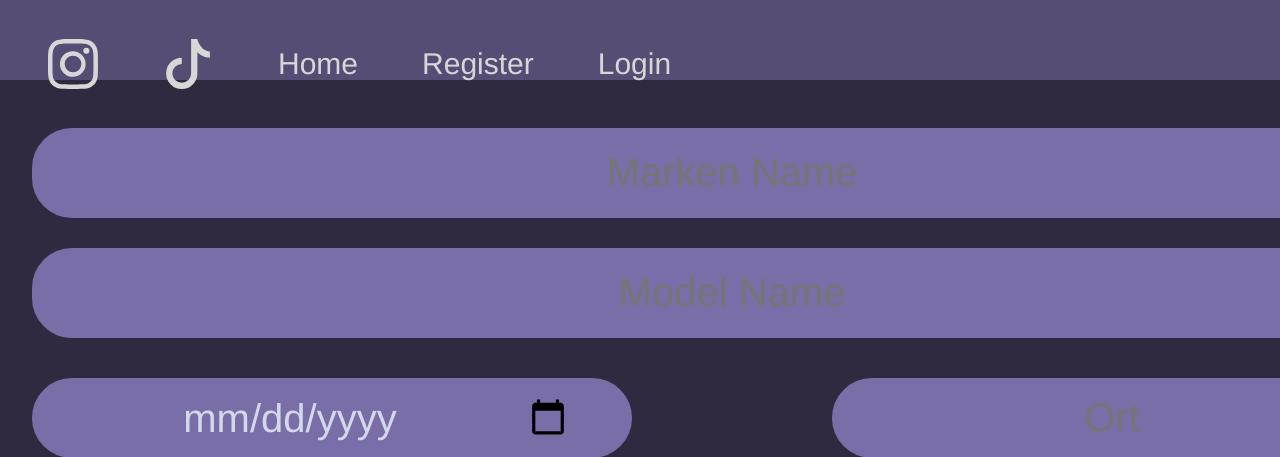
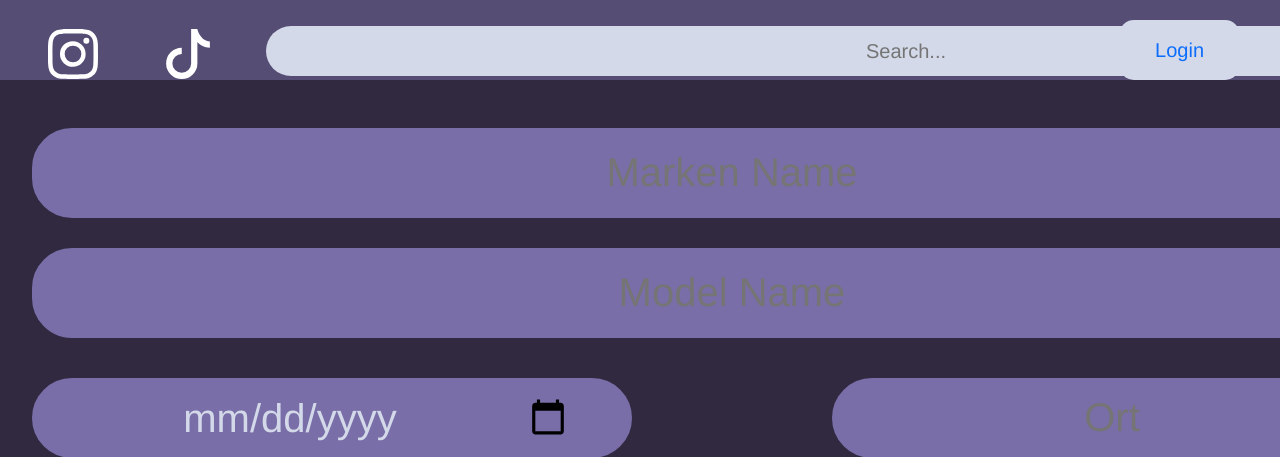
Before and after one commit to davidP1278/Carsdex, an ASP.NET Core app: page /AddPost in a window 1280 px wide; the page is wider, and only the part inside the window is pictured. Shown: the top 457 px of that part. Run offline with ASP.NET Core 8, Linux system fonts and the light colour scheme; data that the repository does not hold is empty; style sheets or scripts are compiled from the project's sources; some libraries are stand-ins or nearby versions.

Commit message:
Refactored layout

```diff
--- a/Carsdex/Carsdex/Carsdex/Components/Layout/NavMenu.razor
+++ b/Carsdex/Carsdex/Carsdex/Components/Layout/NavMenu.razor
@@ -7,7 +7,7 @@
 
         <div class="nav-item px-3">
             <NavLink class="nav-link" href="https://www.instagram.com/dapro720s/">
-                <svg style="width: 50px; height: 50px; margine-left: 1px; margin-right: 1px;" xmlns="http://www.w3.org/2000/svg" width="50" height="50" fill="currentColor" class="bi bi-instagram" viewBox="0 0 16 16">
+                <svg style="width: 50px; height: 50px; margine-left: 1px; margin-right: 1px; margin-top: -10px;" xmlns="http://www.w3.org/2000/svg" width="50" height="50" fill="currentColor" class="bi bi-instagram" viewBox="0 0 16 16">
                     <path d="M8 0C5.829 0 5.556.01 4.703.048 3.85.088 3.269.222 2.76.42a3.9 3.9 0 0 0-1.417.923A3.9 3.9 0 0 0 .42 2.76C.222 3.268.087 3.85.048 4.7.01 5.555 0 5.827 0 8.001c0 2.172.01 2.444.048 3.297.04.852.174 1.433.372 1.942.205.526.478.972.923 1.417.444.445.89.719 1.416.923.51.198 1.09.333 1.942.372C5.555 15.99 5.827 16 8 16s2.444-.01 3.298-.048c.851-.04 1.434-.174 1.943-.372a3.9 3.9 0 0 0 1.416-.923c.445-.445.718-.891.923-1.417.197-.509.332-1.09.372-1.942C15.99 10.445 16 10.173 16 8s-.01-2.445-.048-3.299c-.04-.851-.175-1.433-.372-1.941a3.9 3.9 0 0 0-.923-1.417A3.9 3.9 0 0 0 13.24.42c-.51-.198-1.092-.333-1.943-.372C10.443.01 10.172 0 7.998 0zm-.717 1.442h.718c2.136 0 2.389.007 3.232.046.78.035 1.204.166 1.486.275.373.145.64.319.92.599s.453.546.598.92c.11.281.24.705.275 1.485.039.843.047 1.096.047 3.231s-.008 2.389-.047 3.232c-.035.78-.166 1.203-.275 1.485a2.5 2.5 0 0 1-.599.919c-.28.28-.546.453-.92.598-.28.11-.704.24-1.485.276-.843.038-1.096.047-3.232.047s-2.39-.009-3.233-.047c-.78-.036-1.203-.166-1.485-.276a2.5 2.5 0 0 1-.92-.598 2.5 2.5 0 0 1-.6-.92c-.109-.281-.24-.705-.275-1.485-.038-.843-.046-1.096-.046-3.233s.008-2.388.046-3.231c.036-.78.166-1.204.276-1.486.145-.373.319-.64.599-.92s.546-.453.92-.598c.282-.11.705-.24 1.485-.276.738-.034 1.024-.044 2.515-.045zm4.988 1.328a.96.96 0 1 0 0 1.92.96.96 0 0 0 0-1.92m-4.27 1.122a4.109 4.109 0 1 0 0 8.217 4.109 4.109 0 0 0 0-8.217m0 1.441a2.667 2.667 0 1 1 0 5.334 2.667 2.667 0 0 1 0-5.334" />
                 </svg>
             </NavLink>
@@ -15,16 +15,16 @@
 
         <div class="nav-item px-3">
             <NavLink class="nav-link" href="@("https://www.tiktok.com/@dapro720s")">
-                <svg style="width: 50px; height: 50px; margine-left: 1px; margin-right: 1px;" xmlns="http://www.w3.org/2000/svg" width="50" height="50" fill="currentColor" class="bi bi-tiktok" viewBox="0 0 16 16">
+                <svg style="width: 50px; height: 50px; margine-left: 1px; margin-right: 1px;  margin-top: -10px;" xmlns="http://www.w3.org/2000/svg" width="50" height="50" fill="currentColor" class="bi bi-tiktok" viewBox="0 0 16 16">
                     <path d="M9 0h1.98c.144.715.54 1.617 1.235 2.512C12.895 3.389 13.797 4 15 4v2c-1.753 0-3.07-.814-4-1.829V11a5 5 0 1 1-5-5v2a3 3 0 1 0 3 3z" />
                 </svg>
             </NavLink>
         </div>
 
-        <div class="nav-item px-3">
-            <NavLink class="nav-link" href="" Match="NavLinkMatch.All">
-                <span></span> Home
-            </NavLink>
+
+
+        <div class="searchBar">
+            <input class="search" type="text" placeholder="Search...">
         </div>
 
         <AuthorizeView>
@@ -45,12 +45,7 @@
                 </div>
             </Authorized>
             <NotAuthorized>
-                <div class="nav-item px-3">
-                    <NavLink class="nav-link" href="Account/Register">
-                        <span aria-hidden="true"></span> Register
-                    </NavLink>
-                </div>
-                <div class="nav-item px-3">
+                <div class="login">
                     <NavLink class="nav-link" href="Account/Login">
                         <span aria-hidden="true"></span> Login
                     </NavLink>
--- a/Carsdex/Carsdex/Carsdex/Components/Layout/NavMenu.razor.css
+++ b/Carsdex/Carsdex/Carsdex/Components/Layout/NavMenu.razor.css
@@ -35,10 +35,11 @@
 }
 
 .nav-item {
-    font-size: 0.9rem;
+    font-size: 1rem;
     padding-bottom: 0.5rem;
     align-content: center;
     padding: 16px 20px;
+    font-size: 60px;
 }
 
     .nav-item:first-of-type {
@@ -50,29 +51,19 @@
     }
 
     .nav-item ::deep .nav-link {
-        color: #d7d7d7;
-        background: none;
-        border: none;
-        border-radius: 4px;
+        color: white;
         height: 3rem;
         display: flex;
         align-content: center;
-        line-height: 3rem;
+        line-height: 2rem;
         width: 100%;
-        font-size: 30px;
+        font-size: 2.25rem;
+        font-weight: normal;
     }
 
     .nav-item ::deep a.active {
-        font-size: 40px;
-        font-weight: 1000;
         color: white;
-    }
-
-    .nav-item ::deep .nav-link:hover {
-        font-size: 40px;
-        font-weight: 1000;
-        color: white;
-        align-content: center;
+        font-weight: bold;
     }
 
 .nav-scrollable {
@@ -96,3 +87,39 @@
         display: flex;
     }
 }
+
+.login {
+    background-color: #D3D9E9;
+    color: #31293F;
+    border-radius: 15px;
+    text-align: center;
+    height: 60px;
+    font-size: 20px;
+    text-decoration: none;
+    position: fixed;
+    top: 20px;
+    right: 40px;
+    display: flex;
+    align-items: center;
+    justify-content: center;
+    padding: 0 20px;
+
+}
+
+.searchBar {
+    display: flex;
+    justify-content: center;
+    padding: 20px;
+    margin-top: -10px;
+}
+
+.search {
+    background-color: #D3D9E9;
+    color: #31293F;
+    border: none;
+    border-radius: 999px;
+    padding: 10px 600px;
+    outline: none;
+    box-shadow: none;
+    font-size: 20px;
+}
--- a/Carsdex/Carsdex/Carsdex/Components/Pages/AddPost.razor
+++ b/Carsdex/Carsdex/Carsdex/Components/Pages/AddPost.razor
@@ -45,7 +45,7 @@
 					<img src="@imageSource[0]" class="LargeImage" />
 
 					<div class="SmallImageGrid">
-						@for (int i = 1; i < imageSource.Count && i < 5; i++)
+						@for (int i = 1; i < imageSource.Count && i < 11; i++)
 						{
 							<img src="@imageSource[i]" class="SmallImage" />
 						}
@@ -63,6 +63,7 @@
 	</div>
 
 </div>
+
 @code {
 
 	private List<string> imageSource = new();
@@ -77,10 +78,11 @@
 			var buffer = ms.ToArray();
 			var base64 = Convert.ToBase64String(buffer);
 			var imageSrc = $"data:{file.ContentType};base64,{base64}";
-
-			imageSource.Add(imageSrc);
+			if (!imageSource.Contains(imageSrc)) // Checks if it already exists
+				imageSource.Add(imageSrc);
 		}
 	}
+
 
 	[Inject]
 	NavigationManager NavigationManager { get; set; }
--- a/Carsdex/Carsdex/Carsdex/Components/Pages/AddPost.razor.css
+++ b/Carsdex/Carsdex/Carsdex/Components/Pages/AddPost.razor.css
@@ -75,7 +75,7 @@ body {
 .ImageGrid {
     display: flex;
     gap: 20px;
-    margin-left: 400px;
+    margin-left: 290px;
     margin-top: -185px;
 }
 
@@ -88,7 +88,7 @@ body {
 
 .SmallImageGrid {
     display: grid;
-    grid-template-columns: repeat(2, 1fr);
+    grid-template-columns: repeat(5, 1fr);
     grid-template-rows: repeat(2, 1fr);
     gap: 10px;
 }
```
